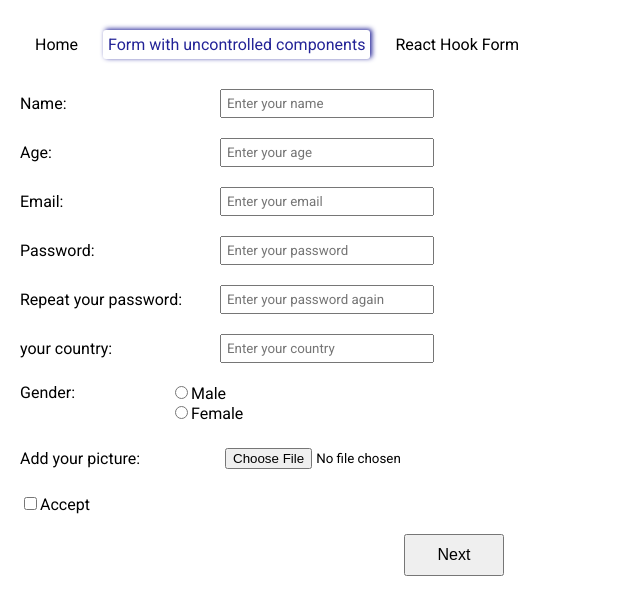
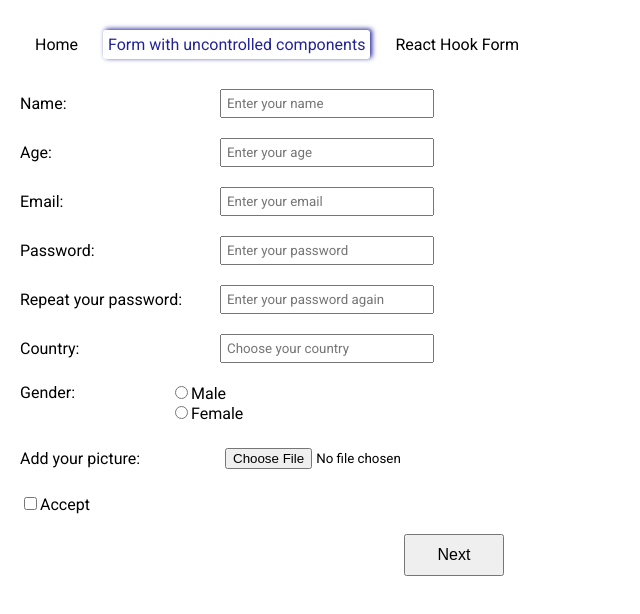
Before and after one commit to alenzija/rs-school-react, a React (Vite) app: page /form in a window 1280 px wide. Shown: the top 614 px of the page, without its empty margins (0-640 px from the left). Built offline with nearby package versions, Linux system fonts and the light colour scheme.

Commit message:
feat: add autocomplete input for form without react-hook-form

```diff
--- /dev/null
+++ b/src/components/forms/autocomplete-input/autocomplete-input-rhf.tsx
@@ -0,0 +1,91 @@
+import { useEffect, useState } from 'react';
+import {
+  UseFormRegister,
+  UseFormSetValue,
+  UseFormWatch,
+} from 'react-hook-form/dist/types';
+import { IFormData } from '../../../types';
+import { useDispatch } from 'react-redux';
+import { filterCountries } from '../../../store/countries-slice';
+
+import './autocomplete-input.scss';
+
+type AutocompliteInputProps = {
+  id: keyof IFormData;
+  label: string;
+  values: string[];
+  className?: string;
+  register: UseFormRegister<IFormData>;
+  setValue: UseFormSetValue<IFormData>;
+  watch: UseFormWatch<IFormData>;
+};
+
+export const AutocompliteInputRHF: React.FC<AutocompliteInputProps> = ({
+  id,
+  label,
+  values,
+  className,
+  register,
+  setValue,
+  watch,
+}) => {
+  const [visibilityMenu, setVisibilityMenu] = useState(false);
+
+  const dispatch = useDispatch();
+
+  const textField = register(id);
+
+  useEffect(() => {
+    document.addEventListener('keyup', (e) => {
+      if (e.code === 'Enter') {
+        hideMenu();
+      }
+    });
+  }, []);
+
+  const showMenu = () => {
+    setVisibilityMenu(true);
+  };
+
+  const hideMenu = () => {
+    setVisibilityMenu(false);
+  };
+
+  return (
+    <div className={className}>
+      <label htmlFor={id}>{label}</label>
+      <div style={{ position: 'relative' }}>
+        <input
+          {...textField}
+          onFocus={showMenu}
+          onChange={(e) => {
+            textField.onChange(e);
+            dispatch(filterCountries(watch(id) as string));
+          }}
+          id={id}
+          type="text"
+          placeholder="Choose your country"
+        />
+        <div
+          className="menu"
+          style={{
+            display: `${visibilityMenu ? 'block' : 'none'}`,
+          }}
+        >
+          {values.map((item, i) => (
+            <div
+              className="menu__item"
+              onClick={() => {
+                setValue(id, item);
+                hideMenu();
+              }}
+              key={i}
+            >
+              {item}
+            </div>
+          ))}
+        </div>
+      </div>
+    </div>
+  );
+};
--- a/src/components/forms/autocomplete-input/index.tsx
+++ b/src/components/forms/autocomplete-input/autocomplete-input.tsx
@@ -1,54 +1,34 @@
-import { useEffect, useState } from 'react';
-import {
-  UseFormRegister,
-  UseFormSetValue,
-  UseFormWatch,
-} from 'react-hook-form/dist/types';
+import { useRef, useState } from 'react';
+import { useDispatch } from 'react-redux';
+
+import { filterCountries } from '../../../store/countries-slice';
+
 import { IFormData } from '../../../types';
-import { useDispatch } from 'react-redux';
-import { filterCountries } from '../../../store/countries-slice';
 
 import './autocomplete-input.scss';
 
 type AutocompliteInputProps = {
+  name: string;
   id: keyof IFormData;
   label: string;
   values: string[];
   className?: string;
-  register: UseFormRegister<IFormData>;
-  setValue: UseFormSetValue<IFormData>;
-  watch: UseFormWatch<IFormData>;
+  defaultValue?: string;
 };
 
 export const AutocompliteInput: React.FC<AutocompliteInputProps> = ({
   id,
   label,
+  name,
   values,
   className,
-  register,
-  setValue,
-  watch,
+  defaultValue,
 }) => {
   const [visibilityMenu, setVisibilityMenu] = useState(false);
 
+  const ref = useRef<HTMLInputElement>(null);
+
   const dispatch = useDispatch();
-  // const countries = useSelector((state: RootState) => state.countries.values);
-
-  const textField = register(id);
-
-  // useEffect(() => {
-  //   if (countries.length === 1 && watch(id) === countries[0]) {
-  //     hideMenu();
-  //   }
-  // }, [id, watch, countries]);
-
-  useEffect(() => {
-    document.addEventListener('keyup', (e) => {
-      if (e.code === 'Enter') {
-        hideMenu();
-      }
-    });
-  }, []);
 
   const showMenu = () => {
     setVisibilityMenu(true);
@@ -63,13 +43,18 @@ export const AutocompliteInput: React.FC<AutocompliteInputProps> = ({
       <label htmlFor={id}>{label}</label>
       <div style={{ position: 'relative' }}>
         <input
-          {...textField}
+          ref={ref}
           onFocus={showMenu}
-          onChange={(e) => {
-            textField.onChange(e);
-            dispatch(filterCountries(watch(id) as string));
+          onChange={() => {
+            const value = ref.current?.value;
+            if (!value) {
+              return;
+            }
+            dispatch(filterCountries(value));
           }}
           id={id}
+          name={name}
+          defaultValue={defaultValue}
           type="text"
           placeholder="Choose your country"
         />
@@ -83,7 +68,9 @@ export const AutocompliteInput: React.FC<AutocompliteInputProps> = ({
             <div
               className="menu__item"
               onClick={() => {
-                setValue(id, item);
+                if (ref.current) {
+                  ref.current.value = item;
+                }
                 hideMenu();
               }}
               key={i}
--- /dev/null
+++ b/src/components/forms/autocomplete-input/index.ts
@@ -0,0 +1,5 @@
+import { AutocompliteInputRHF } from './autocomplete-input-rhf';
+import { AutocompliteInput } from './autocomplete-input';
+
+
+export { AutocompliteInputRHF, AutocompliteInput };
--- a/src/components/forms/form-with-uncontolled-components.tsx
+++ b/src/components/forms/form-with-uncontolled-components.tsx
@@ -8,8 +8,9 @@ import { RootState } from '../../store/store';
 
 import './form.scss';
 import { convertBase64 } from '../../utils';
-import { useEffect, useRef, useState } from 'react';
+import { useEffect, useState } from 'react';
 import { ValidationError } from 'yup';
+import { AutocompliteInput } from './autocomplete-input';
 
 type ErrorsType = {
   name: string;
@@ -27,11 +28,10 @@ export const FormWithUncontolledComponents = () => {
     (state: RootState) => state.dataForm.currentData
   );
 
-  // const countries = useSelector((state: RootState) => state.countries.values);
+  const countries = useSelector((state: RootState) => state.countries.values);
   const navigate = useNavigate();
   const dispatch = useDispatch();
 
-  const formRef = useRef<HTMLFormElement>(null);
   const [errors, setErrors] = useState<ErrorsType>({
     name: '',
     age: '',
@@ -113,7 +113,7 @@ export const FormWithUncontolledComponents = () => {
   }, [dispatch]);
 
   return (
-    <form ref={formRef} className="form" onSubmit={onSubmit}>
+    <form className="form" onSubmit={onSubmit}>
       <div className="text-field">
         <label htmlFor="name">Name:</label>
         <input
@@ -173,7 +173,7 @@ export const FormWithUncontolledComponents = () => {
       {errors.secondPassword && (
         <div className="error">{errors.secondPassword}</div>
       )}
-      <div className="text-field">
+      {/* <div className="text-field">
         <label htmlFor="country">your country:</label>
         <input
           name="country"
@@ -182,16 +182,15 @@ export const FormWithUncontolledComponents = () => {
           placeholder="Enter your country"
           defaultValue={formData?.country}
         />
-      </div>
-      {/* <AutocompliteInput
+      </div> */}
+      <AutocompliteInput
+        name="country"
         id="country"
         label="Country:"
         values={countries}
         className="text-field"
-        register={register}
-        setValue={setValue}
-        watch={watch}
-      /> */}
+        defaultValue={formData?.country}
+      />
       {errors.country && <div className="error">{errors.country}</div>}
       <div className="radio-group">
         <div className="radio-group__title">Gender:</div>
--- a/src/components/forms/react-hook-form.tsx
+++ b/src/components/forms/react-hook-form.tsx
@@ -9,7 +9,7 @@ import { IFormData } from '../../types';
 import { RootState } from '../../store/store';
 
 import './form.scss';
-import { AutocompliteInput } from './autocomplete-input';
+import { AutocompliteInputRHF } from './autocomplete-input/';
 import { convertBase64 } from '../../utils';
 import { useEffect } from 'react';
 
@@ -105,7 +105,7 @@ export const ReactHookForm = () => {
       {errors.secondPassword && (
         <div className="error">{errors.secondPassword.message}</div>
       )}
-      <AutocompliteInput
+      <AutocompliteInputRHF
         id="country"
         label="Country:"
         values={countries}
```
